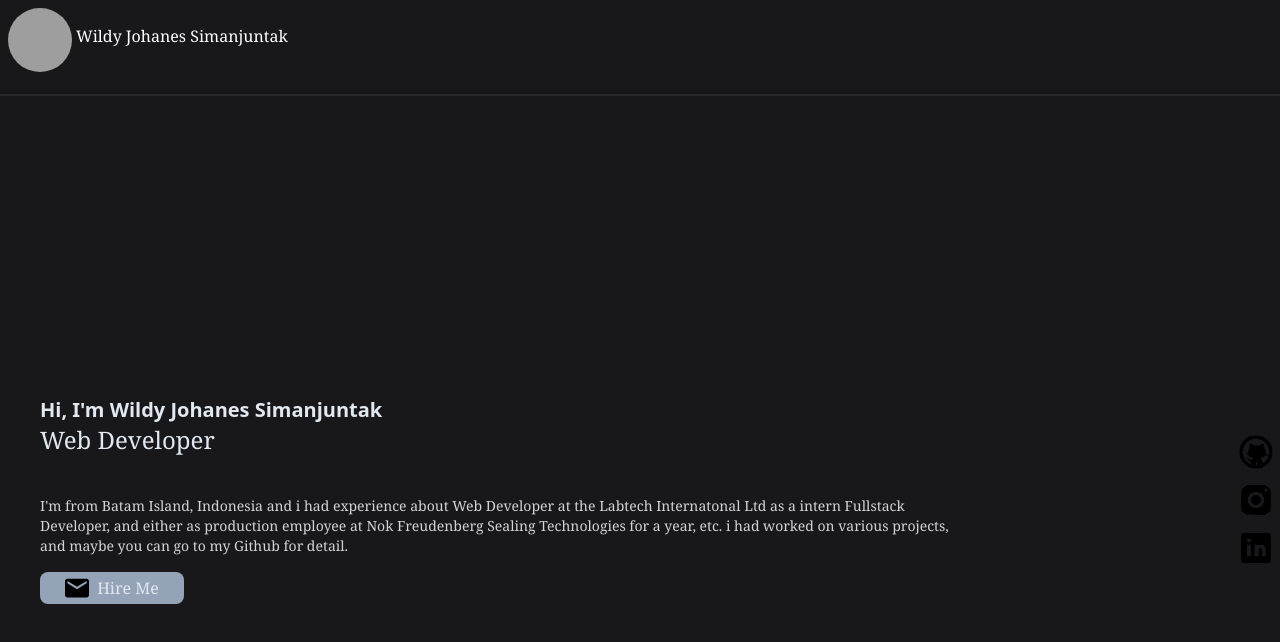
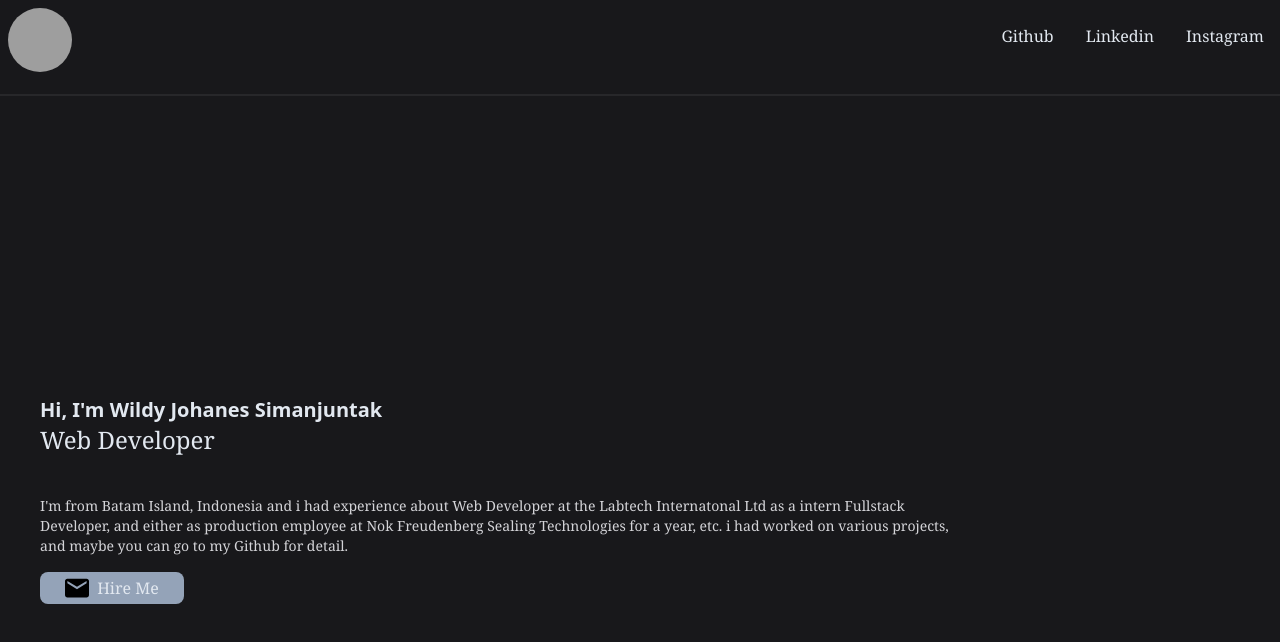
Before and after one commit to wildy13/Portofolio, a Nuxt app in the folder AboutMe/: page / in a window 1280 px wide. Shown: the top 642 px of the page. Built offline with nearby package versions, Linux system fonts and the light colour scheme; grey boxes are pictures that could not be loaded.

Commit message:
modified

```diff
--- a/AboutMe/assets/css/style.css
+++ b/AboutMe/assets/css/style.css
@@ -62,3 +62,9 @@
     display: none;
 }
 }
+
+@media (min-width: 800px) {
+    .none-desktop{
+        display: none;
+    }
+}
--- a/AboutMe/components/me.vue
+++ b/AboutMe/components/me.vue
@@ -1,12 +1,16 @@
 <template>
   <div class="grid grid-rows-4 bg-zinc-900">
     <div class="shrink-0 pointer-events-auto row-start-1 h-24 border-b-2 border-zinc-800">
-      <div class="flex items-start">
-        <div class="relative">
-          <div class="grid grid-cols-2 top-0 left-0 font-sans items-center">
-            <div class="flex items-center">
+      <div class="items-start">
+        <div>
+          <div class="flex justify-between font-sans items-center">
+            <div>
               <img src="https://i.postimg.cc/28Vftr6V/me.jpg" border="0" alt="me" class="rounded-full h-16 w-16 object-cover ml-2 mt-2" />
-              <div class="text-center ml-1 text-white">Wildy Johanes Simanjuntak</div>
+            </div>
+            <div class="text-slate-200 font-sans none flex">
+              <div><a href="https://github.com/wildy13" class="mx-4">Github</a></div>
+              <div><a href="https://www.linkedin.com/in/wildy-simanjuntak-181a691a4" class="mx-4">Linkedin</a></div>
+              <div><a href="https://www.instagram.com/jo.14m/" class="mx-4">Instagram</a></div>
             </div>
           </div>
         </div>
@@ -30,7 +34,7 @@
           </div>
         </div>
       </div>
-      <div class="absolute right-0 py-2">
+      <div class="absolute right-0 py-2 none-desktop">
         <div class="my-2">
           <a href="https://github.com/wildy13"><img src="../assets/img/github.svg" class="w-12 h-10" /></a>
         </div>
```
